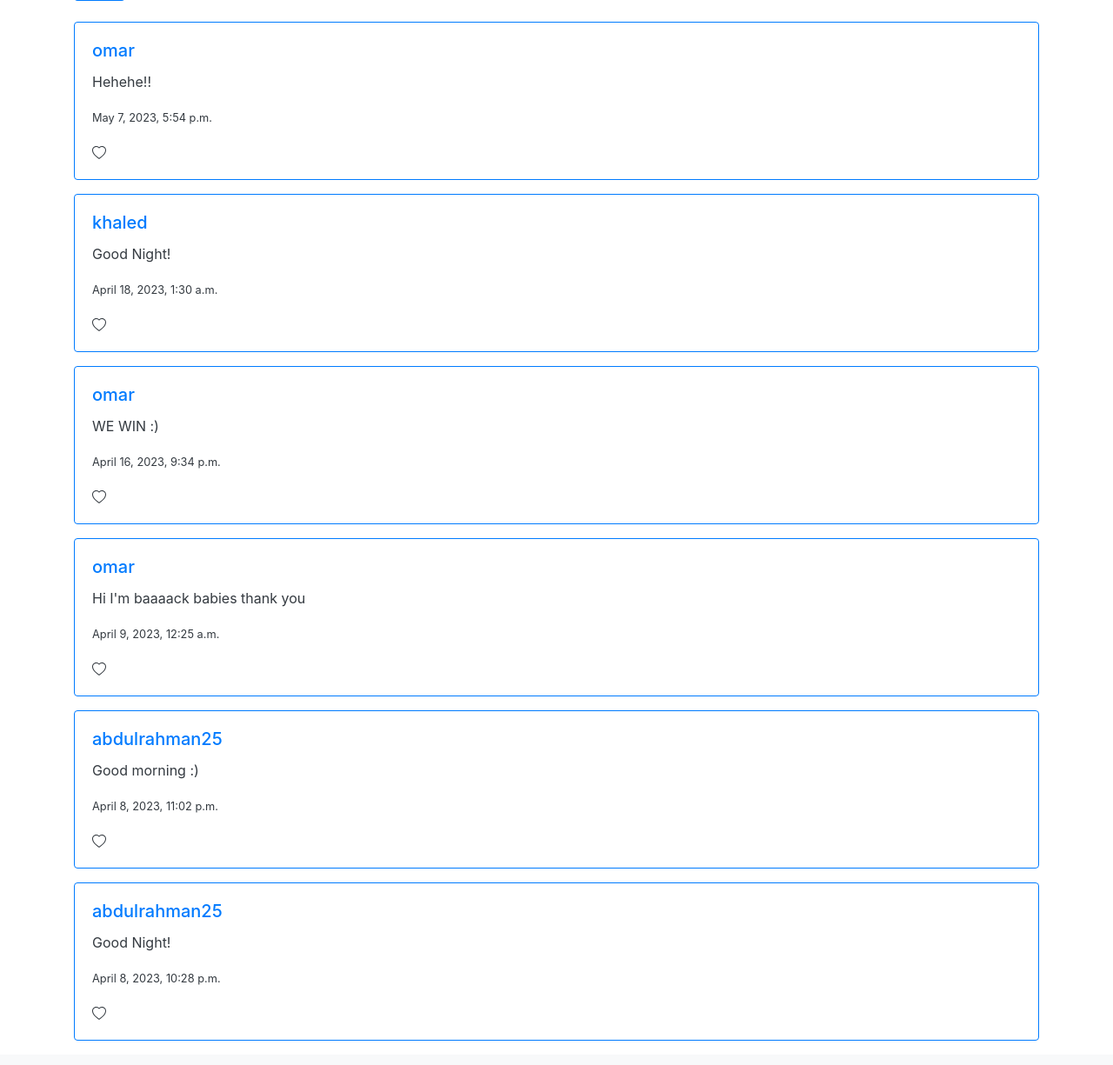
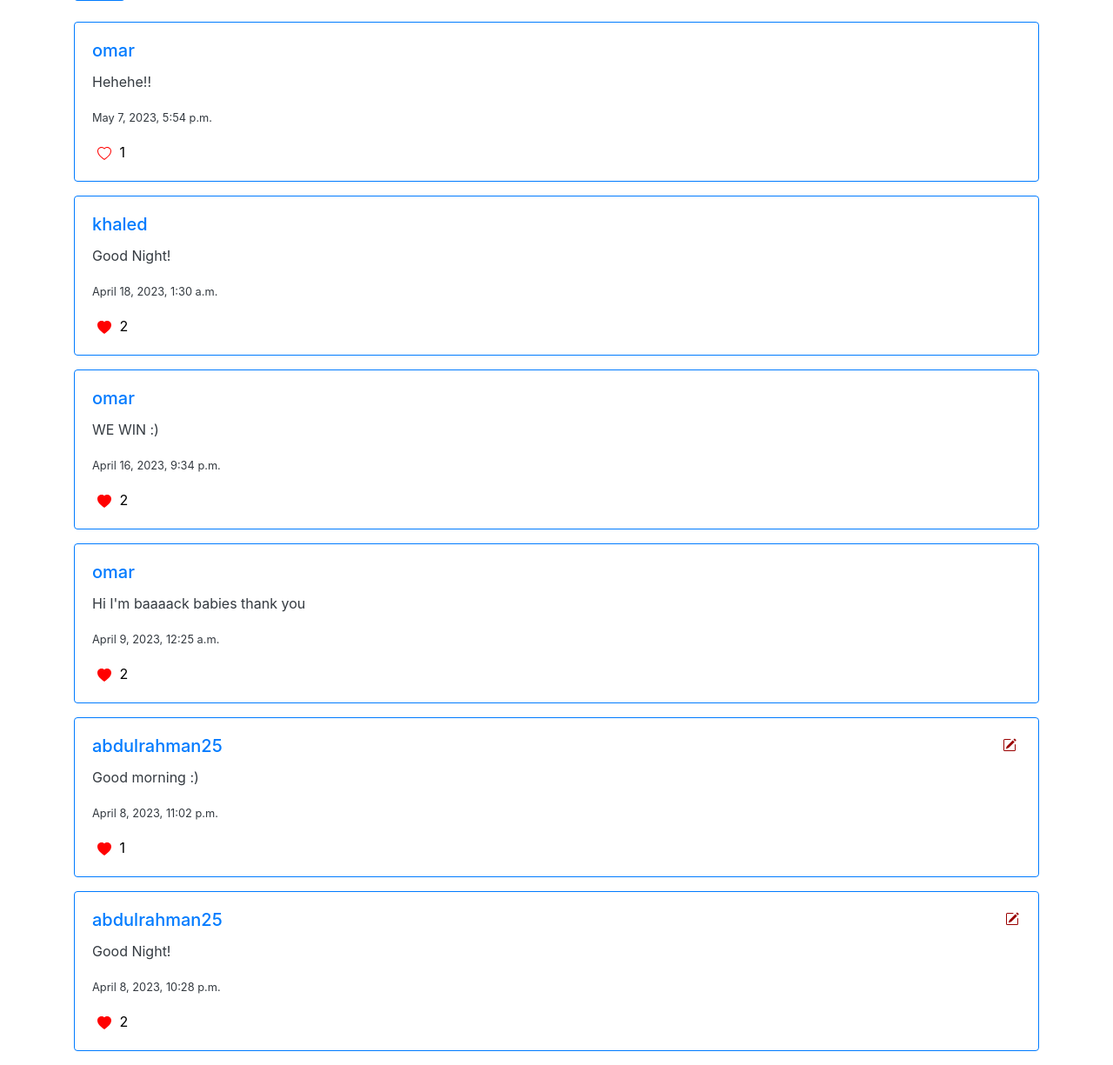
Before and after one commit to Abdulrahman2524/Network-CS50W, a Django app: page / in a window 1280 px wide. Shown: the part 273-1498 px from the top of the page at 87% size. Before the commit the page ends 1470 px from the top, so only its background shows below. Run offline with Django 3.2, Linux system fonts and the light colour scheme; a user stored in the database is signed in; data comes from the database, SQL or seed files in the repository; both versions use the stored data as it was after the commit; some libraries are stand-ins or nearby versions.

Commit message:
Made the Like Post Specification and some fixes

```diff
--- a/network/admin.py
+++ b/network/admin.py
@@ -5,5 +5,5 @@ from .models import *
 
 admin.site.register(User)
 admin.site.register(newPost)
-#admin.site.register(likes)
+admin.site.register(likePost)
 admin.site.register(UserFollowing)
--- a/network/static/network/index.js
+++ b/network/static/network/index.js
@@ -1,48 +1,78 @@
 document.addEventListener('DOMContentLoaded', function() {
+    console.log("Clicked")
 
-    const follow_btn = document.querySelector('#follow-btn');
-    const follow_value = document.querySelector('#follow-btn').value;
-    const user_id = document.querySelector('#username').value;
-    console.log(user_id)
+});
+function edit_post(id){
+    console.log(id)
+    const text = document.getElementById(id).querySelector('#edit-text');
+    text.style.display = 'none';
+    const edit_area = document.getElementById(id).querySelector('#edit-area');
+    const edit_button = document.getElementById(id).querySelector('#edit0');
+    edit_area.style.display = 'block';
+    edit_button.style.display = 'block';
+    console.log(text.innerHTML)
 
-    fetch(`/followers/${user_id}`)
-    .then(response => response.json())
-    .then(user => {
-        // Print user
-        console.log(user);
+    console.log(id, edit_area.innerHTML)
+    edit_button.addEventListener('click', () => {
 
-        if (user.user == follow_value || user.follower == user_id){
-            follow_btn.innerHTML = "Unfollow"
-            follow_btn.addEventListener('click', () =>{
-                unfollow_user(follow_value, user_id)
-                follow_btn.innerHTML = "Follow"
+        if (edit_area.value == text.innerHTML){
+            alert(`you haven't change any thing`)
+        }else {
+            update_post(id, edit_area.value)
+            edit_area.style.display = 'none';
+            edit_button.style.display = 'none';
+            text.style.display = 'block';
+            text.innerHTML = edit_area.value;
+        }
+
+    });
+}
+
+function clickedBtn(id) {
+    console.log(id);
+    like_post(id)
+    fetch(`/postLikes/${id}`)
+    .then((response) => {
+        if(!response.ok) throw new Error(response.status);
+        else return response.json();
+      })
+        .then(post => {
+            // Print post
+            console.log(post.like);
+            if (post.like == true){
+                document.getElementById(id).querySelector('#heart').innerHTML = `<svg xmlns="http://www.w3.org/2000/svg" width="16" height="16" fill="red" class="bi bi-heart" viewBox="0 0 16 16">
+                <path d="m8 2.748-.717-.737C5.6.281 2.514.878 1.4 3.053c-.523 1.023-.641 2.5.314 4.385.92 1.815 2.834 3.989 6.286 6.357 3.452-2.368 5.365-4.542 6.286-6.357.955-1.886.838-3.362.314-4.385C13.486.878 10.4.28 8.717 2.01L8 2.748zM8 15C-7.333 4.868 3.279-3.04 7.824 1.143c.06.055.119.112.176.171a3.12 3.12 0 0 1 .176-.17C12.72-3.042 23.333 4.867 8 15z"/>
+              </svg>`;
+            }
+        })
+        .catch((error) => {
+        console.log('error: ' + error);
+        document.getElementById(id).querySelector('#heart').innerHTML = `<svg xmlns="http://www.w3.org/2000/svg" width="16" height="16" fill="currentColor" class="bi bi-heart-fill" viewBox="0 0 16 16">
+        <path fill-rule="evenodd" d="M8 1.314C12.438-3.248 23.534 4.735 8 15-7.534 4.736 3.562-3.248 8 1.314z"/>
+      </svg>`;
 
       });
 
-        } else {
-            follow_btn.innerHTML = "Follow"
-            follow_btn.addEventListener('click', () =>{
-                follow_user(follow_value, user_id)
-                follow_btn.innerHTML = "Unfollow"
-        });
+
 }
-    });
-});
 
-function follow_user(me, follower){
-        fetch(`/followUser/${me}`, {
+function like_post(post_id){
+    fetch(`/postLikes/${post_id}`, {
         method: 'POST',
         body: JSON.stringify({
-                following_user_id: follower
+            post: post_id,
+            like: true
         })
       })
 }
 
-function unfollow_user(me , follower){
-    fetch(`/unFollow/${me}`, {
-        method: 'POST',
+function update_post(id, text){
+    console.log(id, text)
+    fetch(`/edit/${id}`, {
+        method: 'PUT',
         body: JSON.stringify({
-            following_user_id: follower
+            id: id,
+            text: text
         })
       })
 
--- a/network/static/network/styles.css
+++ b/network/static/network/styles.css
@@ -0,0 +1,38 @@
+.like-button {
+    border-color: white;
+    border-width: 0px;
+    background-color: white;
+    outline-color: white;
+    outline: 0 !important;
+}
+.like-number {
+    margin-left: 5px;
+}
+.edit-btn {
+    border-color: white;
+    border-width: 0px;
+    background-color: white;
+    outline-color: white;
+    margin-left: 90%;
+    font-size: 15px;
+    position: absolute;
+    top: 10%;
+    width: fit-content;
+    height: fit-content;
+    color: rgb(154, 1, 1);
+    outline: 0 !important;
+}
+.edit-area {
+    display: none;
+}
+.edit0 {
+    width: fit-content;
+    height: fit-content;
+    padding: 2px;
+    font-size: 15px;
+    margin: 10px;
+
+}
+.heart-div {
+    display: inline-block;
+}
--- a/network/templates/network/index.html
+++ b/network/templates/network/index.html
@@ -17,24 +17,57 @@
         </form>
     </div><br>
 {% endif %}
-<div class="container">
+<div class="container" id="all_posts">
     {% for post in posts %}
-    <div class="card border-primary mb-3" style="max-width: 100%;">
+    <div class="card border-primary mb-3" style="max-width: 100%;" id="{{post.id}}">
         <div class="card-body text-dark">
-          <h5 class="card-title"><a href="{% url 'profile' id=post.user.id%}"> {{ post.user }}</a></h5>
-          <p class="card-text">{{ post.text }}</p>
+          <h5 class="card-title">
+            {% if user.is_authenticated %}
+              <a href="{% url 'profile' id=post.user.id%}"> {{ post.user }}</a>
+            {% else %}
+              {{ post.user }}
+            {% endif %}
+          </h5>
+          <p class="card-text" id="edit-text">{{ post.text }}</p>
+          <textarea class="form-control edit-area" id="edit-area" rows="3" name="post">{{ post.text }}</textarea>
+          <button type="submit" class="btn btn-danger edit-area edit0" id="edit0">Save</button>
+
           <p class="card-text"><small class="text-body-secondary ">{{ post.date }}</small></p>
-          <svg xmlns="http://www.w3.org/2000/svg" width="16" height="16" fill="currentColor" class="bi bi-heart" viewBox="0 0 16 16">
-            <path d="m8 2.748-.717-.737C5.6.281 2.514.878 1.4 3.053c-.523 1.023-.641 2.5.314 4.385.92 1.815 2.834 3.989 6.286 6.357 3.452-2.368 5.365-4.542 6.286-6.357.955-1.886.838-3.362.314-4.385C13.486.878 10.4.28 8.717 2.01L8 2.748zM8 15C-7.333 4.868 3.279-3.04 7.824 1.143c.06.055.119.112.176.171a3.12 3.12 0 0 1 .176-.17C12.72-3.042 23.333 4.867 8 15z"/>
-          </svg>
-          <!--<svg xmlns="http://www.w3.org/2000/svg" width="16" height="16" fill="currentColor" class="bi bi-heart-fill" viewBox="0 0 16 16">
-            <path fill-rule="evenodd" d="M8 1.314C12.438-3.248 23.534 4.735 8 15-7.534 4.736 3.562-3.248 8 1.314z"/>
-          </svg>-->
+          <div class="content">
+          {% if user.is_authenticated %}
+          <button type="button" class="like-button" id="{{post.id}}" value="{{requsert.user.id}}" onclick="clickedBtn(this.id)" style="color: red;">
+          <div id="heart" class="heart-div">
+          {% if post.id in likes %}
+            <svg xmlns="http://www.w3.org/2000/svg" width="16" height="16" fill="currentColor" class="bi bi-heart-fill" viewBox="0 0 16 16">
+              <path fill-rule="evenodd" d="M8 1.314C12.438-3.248 23.534 4.735 8 15-7.534 4.736 3.562-3.248 8 1.314z"/>
+            </svg>
+          {% else %}
+            <svg xmlns="http://www.w3.org/2000/svg" width="16" height="16" fill="red" class="bi bi-heart" viewBox="0 0 16 16">
+              <path d="m8 2.748-.717-.737C5.6.281 2.514.878 1.4 3.053c-.523 1.023-.641 2.5.314 4.385.92 1.815 2.834 3.989 6.286 6.357 3.452-2.368 5.365-4.542 6.286-6.357.955-1.886.838-3.362.314-4.385C13.486.878 10.4.28 8.717 2.01L8 2.748zM8 15C-7.333 4.868 3.279-3.04 7.824 1.143c.06.055.119.112.176.171a3.12 3.12 0 0 1 .176-.17C12.72-3.042 23.333 4.867 8 15z"/>
+            </svg>
+          {% endif %}
+        </div>
+          {% for i,j in num_likes.items %}
+            {% if i == post.id %}
+              <span class="like-number" style="color: black;">{{ j }}</span>
+            {% endif %}
+          {% endfor %}
+        </button>
+        {% if request.user.id == post.user.id %}
+            <button class="edit-btn" id="{{post.id}}" onclick="edit_post(this.id)"><svg xmlns="http://www.w3.org/2000/svg" width="16" height="16" fill="currentColor" class="bi bi-pencil-square" viewBox="0 0 16 16">
+              <path d="M15.502 1.94a.5.5 0 0 1 0 .706L14.459 3.69l-2-2L13.502.646a.5.5 0 0 1 .707 0l1.293 1.293zm-1.75 2.456-2-2L4.939 9.21a.5.5 0 0 0-.121.196l-.805 2.414a.25.25 0 0 0 .316.316l2.414-.805a.5.5 0 0 0 .196-.12l6.813-6.814z"/>
+              <path fill-rule="evenodd" d="M1 13.5A1.5 1.5 0 0 0 2.5 15h11a1.5 1.5 0 0 0 1.5-1.5v-6a.5.5 0 0 0-1 0v6a.5.5 0 0 1-.5.5h-11a.5.5 0 0 1-.5-.5v-11a.5.5 0 0 1 .5-.5H9a.5.5 0 0 0 0-1H2.5A1.5 1.5 0 0 0 1 2.5v11z"/>
+            </svg></button>
+        {% endif %}
+
+        {% endif %}
+      </div>
         </div>
     </div>
     {% endfor %}
 </div>
 {% endblock %}
 {% block script %}
-    <script src="{% static 'network/index.js' %}"></script>
+    <script type = "text/javascript" src="{% static 'network/index.js' %}"></script>
+
 {% endblock %}
--- a/network/urls.py
+++ b/network/urls.py
@@ -16,6 +16,7 @@ urlpatterns = [
     path("followers/<int:id>", views.show_follower, name="show"),
     path("followUser/<int:id>", views.follow, name="follow"),
     path("unFollow/<int:id>", views.unFollow, name="unFollow"),
-
+    path("postLikes/<int:id>", views.postLikes, name="likes"),
+    path("edit/<int:id>", views.editPost, name="edit"),
 
 ]
--- a/network/views.py
+++ b/network/views.py
@@ -1,4 +1,5 @@
-from datetime import datetime
+from collections import Counter
+from itertools import count
 from django.contrib.auth import authenticate, login, logout
 from django.db import IntegrityError
 from django.http import HttpResponse, HttpResponseRedirect
@@ -13,8 +14,22 @@ from .models import *
 
 def index(request):
     all_posts = newPost.objects.all().order_by('-date')
+    user_likes = likePost.objects.filter(user=request.user.id).values_list("post", flat=True)
+    likes = likePost.objects.all().values_list("post", flat=True)
+    num_likes = {}
+    for j in likes:
+        if j in num_likes:
+            num_likes[j] +=1
+        else:
+            num_likes[j] =1
+
+    print(num_likes)
+
+
     return render(request, "network/index.html",{
         "posts": all_posts,
+        "likes": user_likes,
+        "num_likes": num_likes,
         "message": "All Posts",
     })
 
@@ -95,6 +110,7 @@ def profile(request, id):
         "posts": all_posts,
         "following": following.count(),
         "followers" : followers.count(),
+        "myfollowers": followers,
         "id": id,
         "username": username.username
     })
@@ -156,3 +172,57 @@ def followingPosts(request):
         "posts": following_post,
         "message": "Following Posts",
     })
+
+@csrf_exempt
+@login_required
+def postLikes(request, id):
+    if request.method == "GET":
+
+        post = likePost.objects.get(post=id, user=request.user)
+        return JsonResponse(post.serialize())
+
+    elif request.method == "POST":
+
+        post = newPost.objects.get(id=id)
+        data = json.loads(request.body)
+
+        post_like = newPost.objects.get(id=data["post"])
+
+        try:
+            test_like = likePost.objects.get(user=request.user, post=post_like, like=data["like"])
+        except likePost.DoesNotExist:
+            likePost.objects.create(user=request.user, post=post_like, like=data["like"])
+            print(data)
+
+        if test_like:
+            likePost.objects.get(user=request.user, post=post_like, like=data["like"]).delete()
+
+        return HttpResponse(status=204)
+
+@csrf_exempt
+@login_required
+def editPost(request, id):
+    try:
+        post = newPost.objects.get(id=id)
+
+    except newPost.DoesNotExist:
+        return JsonResponse({"error": "Not found."}, status=404)
+
+    if request.method == "GET":
+        return JsonResponse(post.serialize())
+
+    elif request.method == "PUT":
+
+        data = json.loads(request.body)
+        print(data["id"], data["text"])
+        try:
+            edited_post = newPost.objects.get(id=data["id"])
+
+        except newPost.DoesNotExist:
+            return JsonResponse({"error": "Not found."}, status=404)
+
+        if edited_post.text != data["text"]:
+            newPost.objects.filter(id=data["id"]).update(text=data["text"])
+            print("succsses")
+
+    return HttpResponse(status=204)
```
Also changed, not shown: network/models.py (+23 -2 lines), network/static/network/profile.js (added, +50 -0 lines), network/templates/network/profile.html (+11 -4 lines), db.sqlite3, network/migrations/0010_likepost.py (added). Lines whose indentation alone changed are shown as unchanged.
